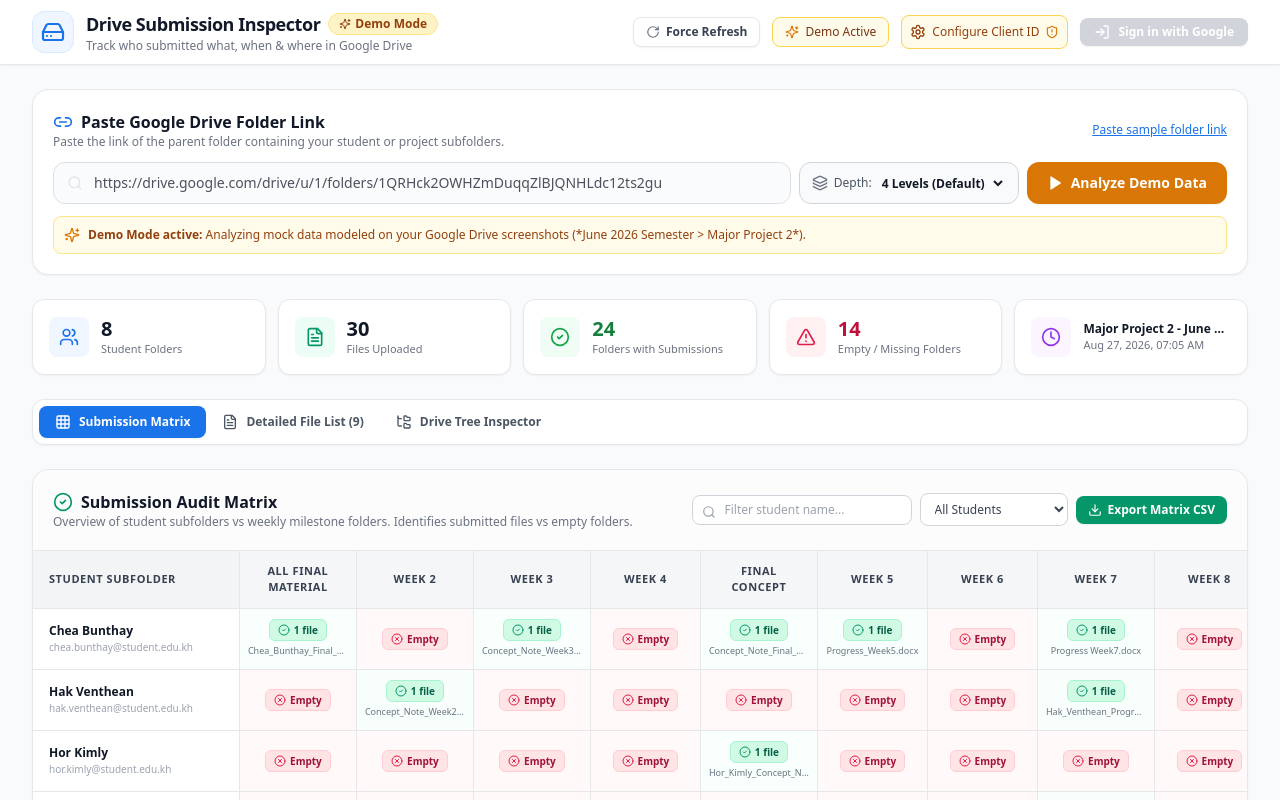
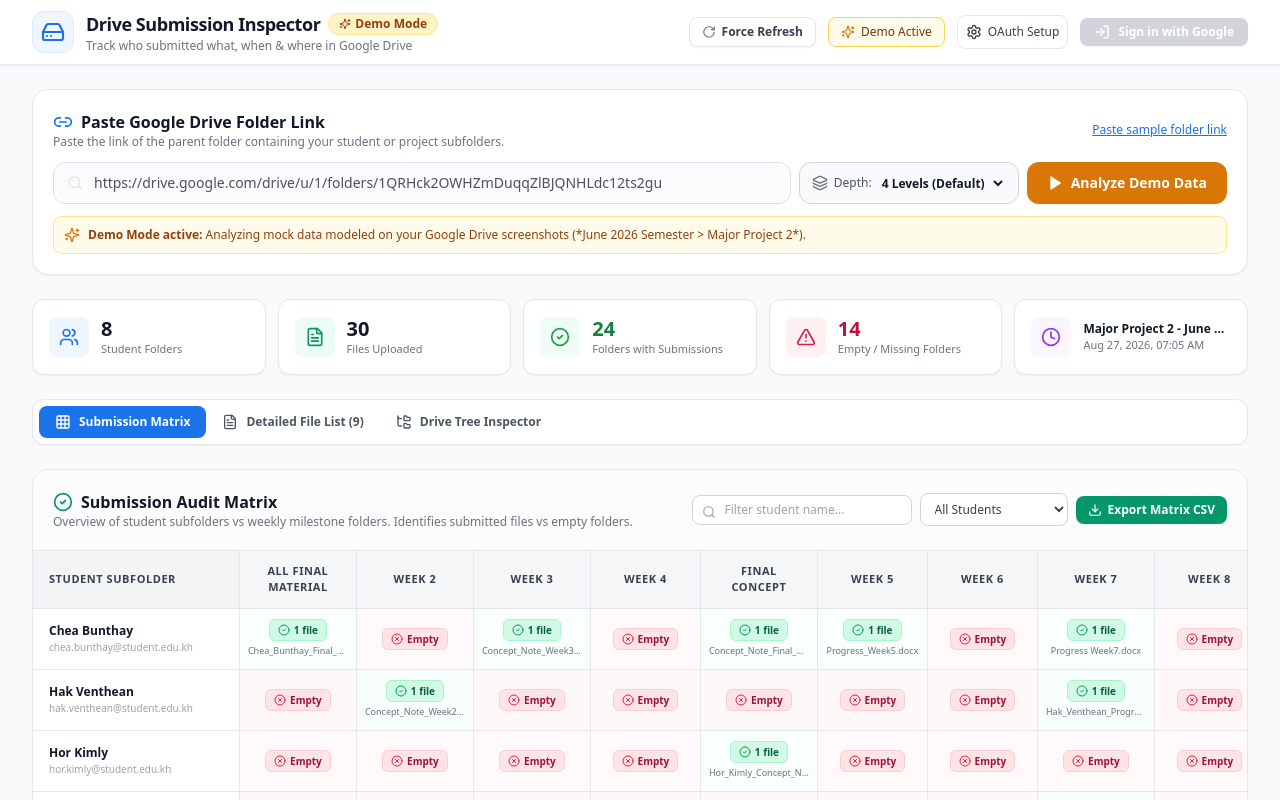
Before and after one commit to ceidaazecas-hash/Check-Drive, a React (Vite) app: page / in a window 1280 px wide. Shown: the top 800 px of the page. Built offline with nearby package versions, Linux system fonts and the light colour scheme; no server answers; the HTML template or start-up script is replaced by a standard one.

Commit message:
Fix: Embed default Google OAuth Client ID so users don't need manual setup

```diff
--- a/src/App.jsx
+++ b/src/App.jsx
@@ -13,9 +13,13 @@ import { scanDriveFolder } from './services/driveApi';
 import { extractDriveFolderId } from './utils/driveUrlParser';
 import { Grid, FileText, FolderTree, Sparkles } from 'lucide-react';
 
+const DEFAULT_CLIENT_ID = '973292062953-al1790ftopifkv22e04srjunqt0diiks.apps.googleusercontent.com';
+
 export default function App() {
   // App state
-  const [clientId, setClientId] = useState(localStorage.getItem('google_oauth_client_id') || '');
+  const [clientId, setClientId] = useState(
+    localStorage.getItem('google_oauth_client_id') || import.meta.env.VITE_GOOGLE_CLIENT_ID || DEFAULT_CLIENT_ID
+  );
   const [isSettingsOpen, setIsSettingsOpen] = useState(false);
   const [user, setUser] = useState(getCurrentUser());
   const [accessToken, setAccessTokenState] = useState(getAccessToken());
```
